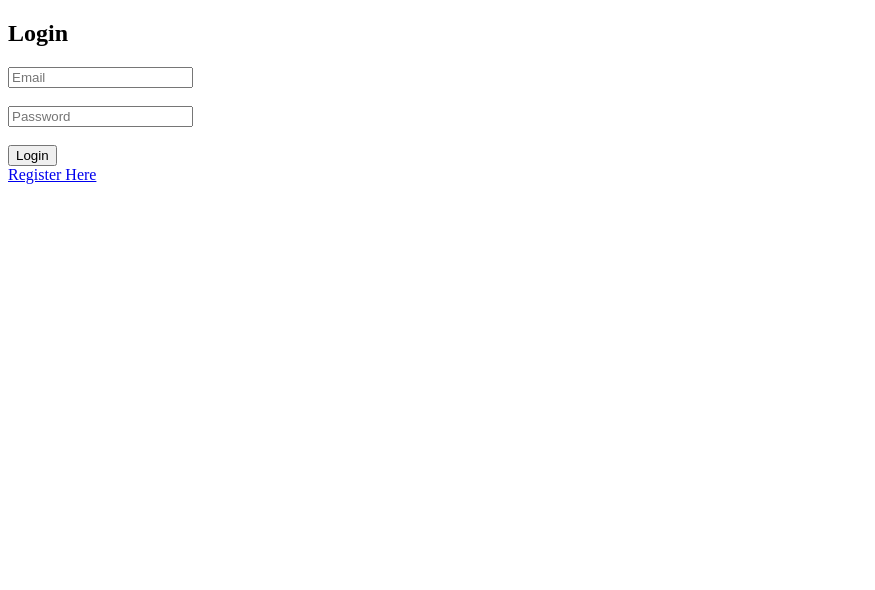
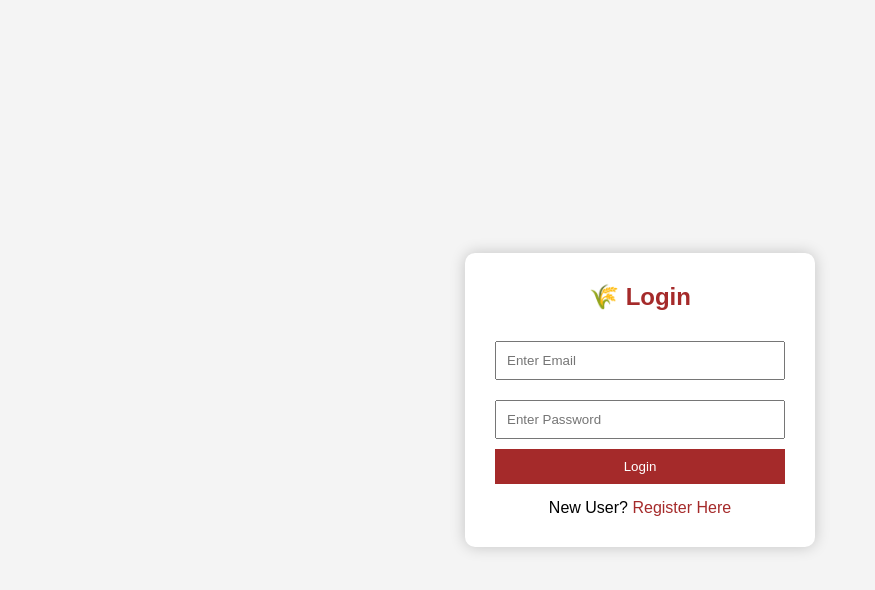
Before and after one commit to divyavdivya576/HTML, a plain HTML site: page Frontend/login.html in a window 1280 px wide. Shown: the whole page, without its empty margins (0-875 px from the left). Drawn offline with Linux system fonts and the light colour scheme.

Commit message:
Added login page

```diff
--- a/Frontend/login.html
+++ b/Frontend/login.html
@@ -1,21 +1,90 @@
 <!DOCTYPE html>
 <html>
 <head>
-    <title>Login</title>
+    <title>AgriConnect Login</title>
+
+    <style>
+
+        *{
+            margin:0;
+            padding:0;
+            box-sizing:border-box;
+            font-family:Arial;
+        }
+
+        body{
+            background:#f4f4f4;
+            height:100vh;
+            display:flex;
+            justify-content:center;
+            align-items:center;
+        }
+
+        .container{
+            width:350px;
+            background:white;
+            padding:30px;
+            border-radius:10px;
+            box-shadow:0 0 15px rgba(0,0,0,0.2);
+        }
+
+        h2{
+            text-align:center;
+            color:brown;
+            margin-bottom:20px;
+        }
+
+        input{
+            width:100%;
+            padding:10px;
+            margin:10px 0;
+        }
+
+        button{
+            width:100%;
+            padding:10px;
+            background:brown;
+            color:white;
+            border:none;
+            cursor:pointer;
+        }
+
+        p{
+            text-align:center;
+            margin-top:15px;
+        }
+
+        a{
+            color:brown;
+            text-decoration:none;
+        }
+
+    </style>
+
 </head>
+
 <body>
 
-<h2>Login</h2>
+<div class="container">
 
-<form>
-    <input type="email" placeholder="Email"><br><br>
+    <h2>🌾 Login</h2>
 
-    <input type="password" placeholder="Password"><br><br>
+    <form>
 
-    <button type="submit">Login</button>
-</form>
+        <input type="email" placeholder="Enter Email">
 
-<a href="register.html">Register Here</a>
+        <input type="password" placeholder="Enter Password">
+
+        <button type="submit">Login</button>
+
+    </form>
+
+    <p>
+        New User?
+        <a href="register.html">Register Here</a>
+    </p>
+
+</div>
 
 </body>
 </html>
```
Also changed, not shown: 2 other files.
